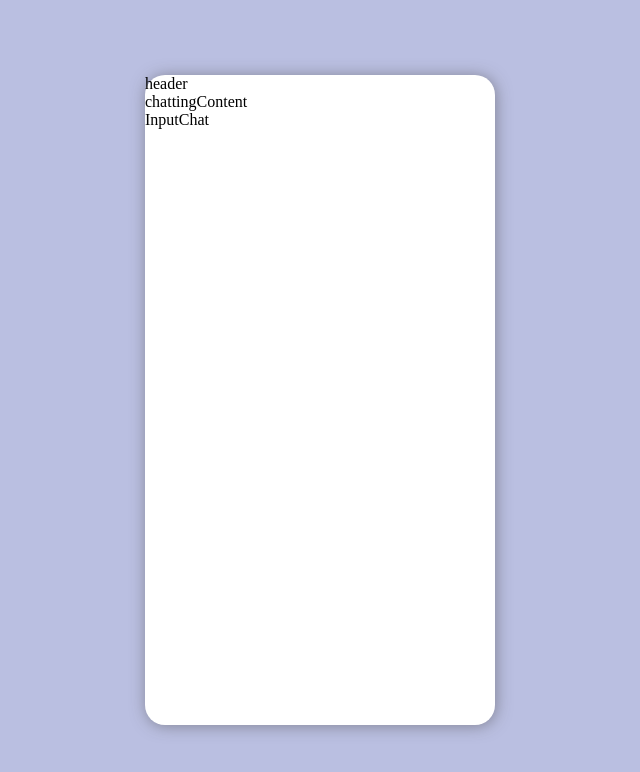
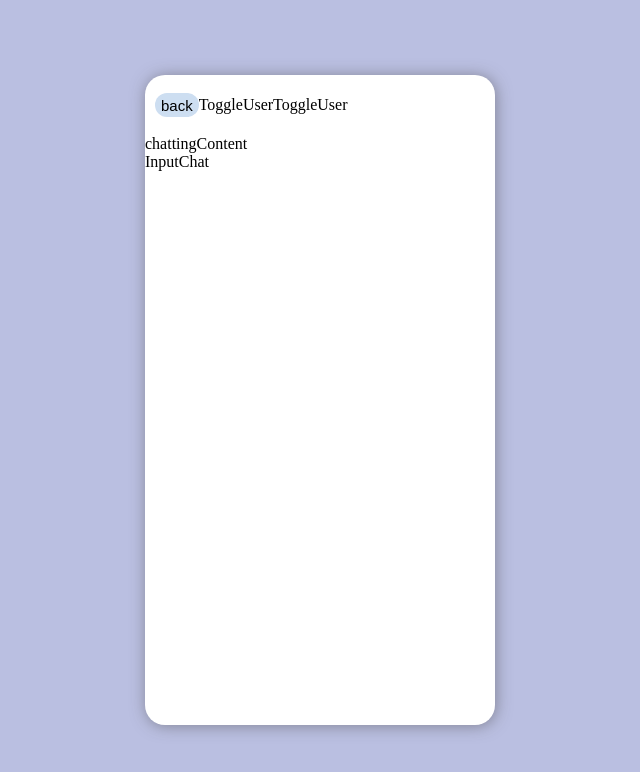
Before and after one commit to oyatplum/react-messenger-17th-Refactoring, a React (Create React App) app: page / in a window 1280 px wide. Shown: the top 772 px of the page, without its empty margins (320-960 px from the left). Built offline with nearby package versions, Linux system fonts and the light colour scheme; a web font is replaced by a local one.

Commit message:
feat: compose header content

```diff
--- a/src/chatting/header.tsx
+++ b/src/chatting/header.tsx
@@ -1,7 +1,30 @@
 import React from 'react';
+import styled from 'styled-components';
+import ToggleUser from './../user/ToggleUser';
+import userList from './../json/users.json';
 
 function header() {
-  return <div>header</div>;
+  return (
+    <Head>
+      <Button>back</Button>
+      <ToggleUser />
+      <ToggleUser />
+    </Head>
+  );
 }
 
+const Head = styled.div`
+  display: flex;
+  height: 60px;
+  align-items: center;
+`;
+const Button = styled.button`
+  border: none;
+  background: rgb(205, 222, 241);
+  border-radius: 20px;
+  font-size: 15px;
+  height: 1.5rem;
+  margin-left: 10px;
+`;
+
 export default header;
--- /dev/null
+++ b/src/user/ToggleUser.tsx
@@ -0,0 +1,7 @@
+import React from 'react';
+
+function ToggleUser() {
+  return <div>ToggleUser</div>;
+}
+
+export default ToggleUser;
```
